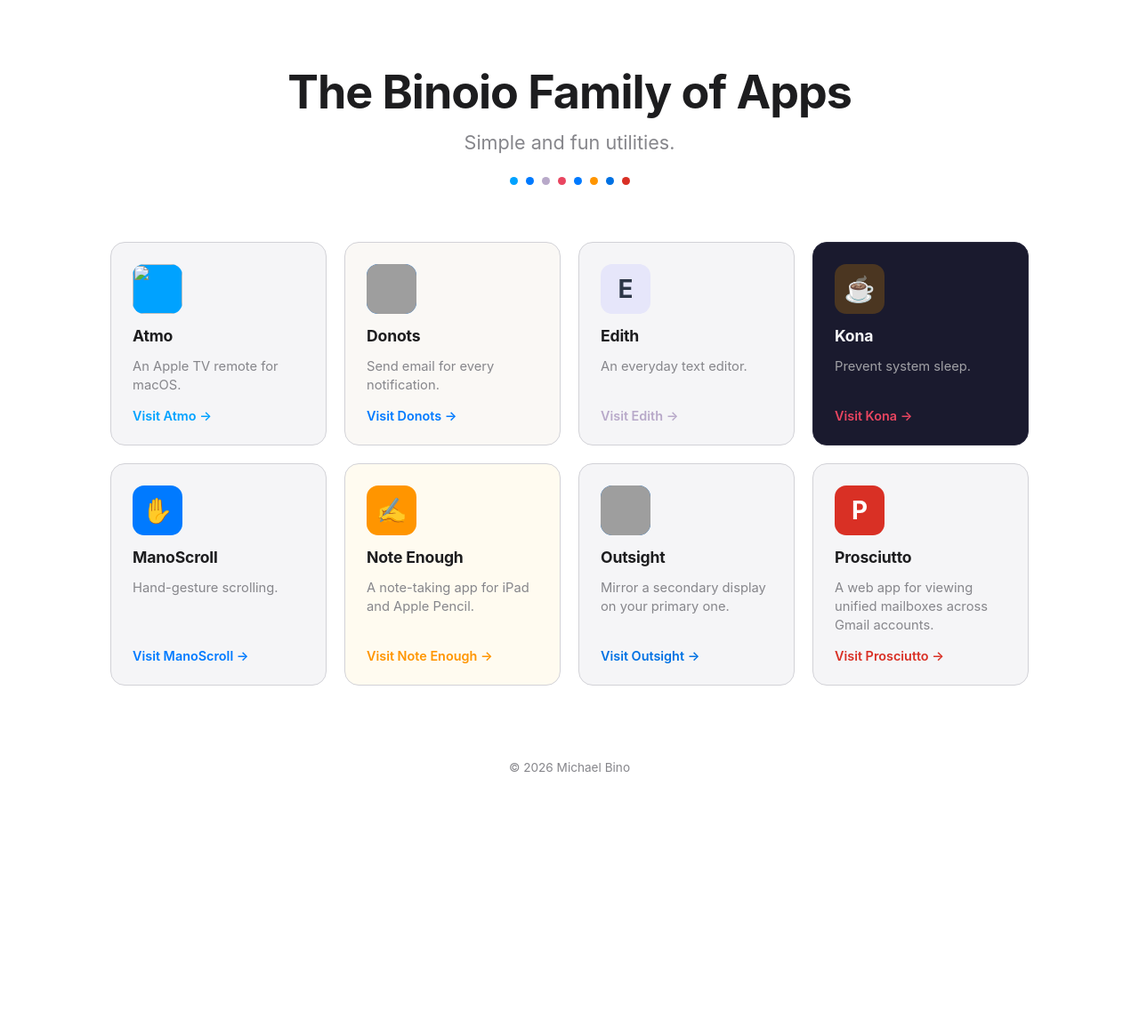
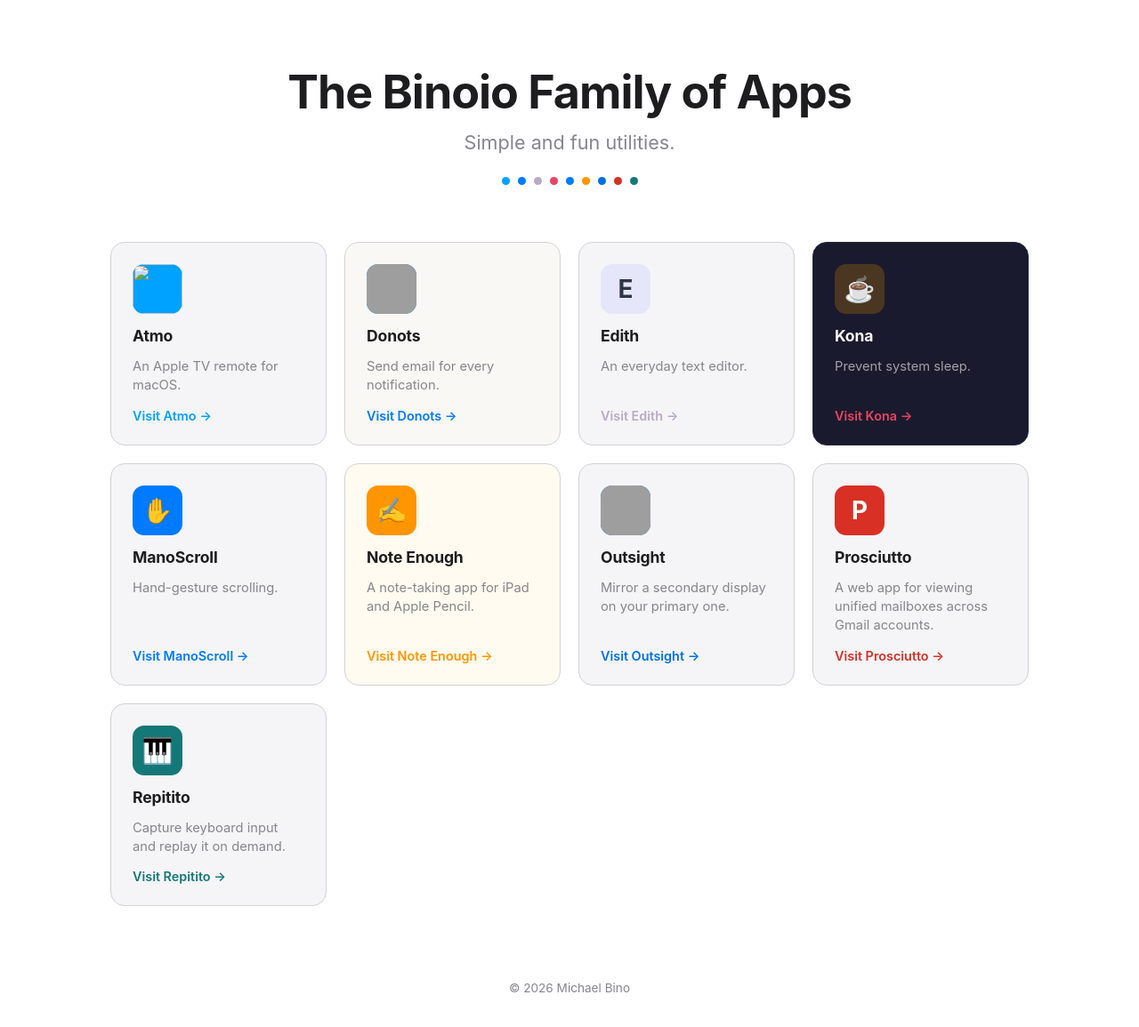
Before and after one commit to binoio/bino.io, a Jekyll site: the page built from index.html, in a window 1280 px wide. Shown: the whole page at 89% size. Built offline with Jekyll 4.4.1, drawn with Linux system fonts in a browser that asks for light colours; before the commit the page ends 907 px from its top, so only the background shows below that.

Commit message:
Add Repitito to the app family grid

```diff
--- a/index.html
+++ b/index.html
@@ -14,6 +14,7 @@ title: "The Binoio Family of Apps"
     <span style="background:#FF9500"></span>
     <span style="background:#0071e3"></span>
     <span style="background:#d93025"></span>
+    <span style="background:#157878"></span>
   </div>
 </section>
 
@@ -73,4 +74,11 @@ title: "The Binoio Family of Apps"
     <p>A web app for viewing unified mailboxes across Gmail accounts.</p>
     <span class="go">Visit Prosciutto</span>
   </a>
+
+  <a class="card repitito" href="https://binoio.github.io/repitito" style="--accent:#157878">
+    <span class="mark">&#127929;</span>
+    <h2>Repitito</h2>
+    <p>Capture keyboard input and replay it on demand.</p>
+    <span class="go">Visit Repitito</span>
+  </a>
 </section>
```
